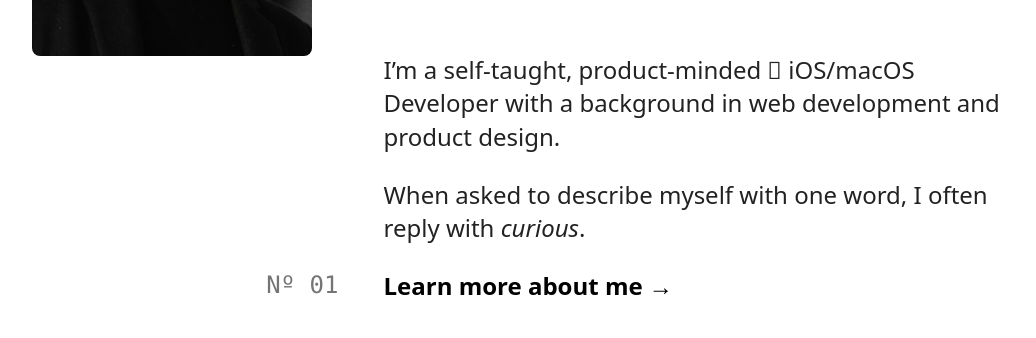
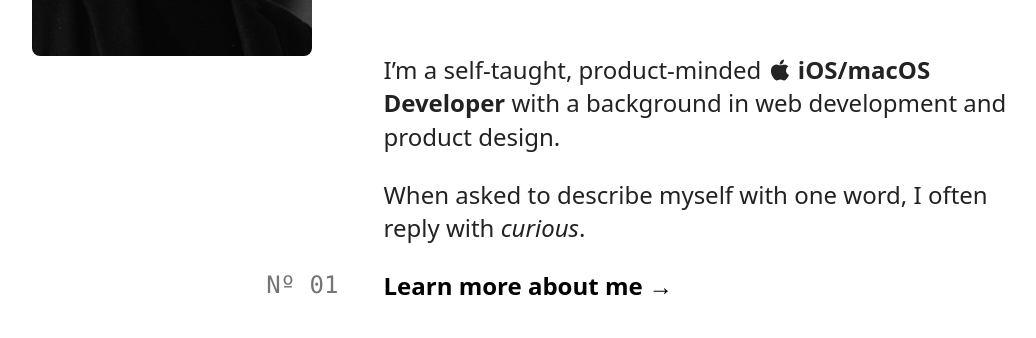
Before and after one commit to alexandersandberg/alexandersandberg.com, an Eleventy site: page content/index.njk in a window 1280 px wide. Shown: the part 462-800 px from the top of the page, without its empty margins (110-1146 px from the left). Built offline with nearby package versions, Linux system fonts and the light colour scheme; Eleventy itself is replaced by a stand-in of ours; files that its build step writes are made by us from their sources; no server answers; files whose address does not match are found by name; what contentful would draw is missing.

Commit message:
add icons

```diff
--- /dev/null
+++ b/_includes/components/icon.njk
@@ -0,0 +1,25 @@
+{% macro icon(name = "") %}
+	{% if name %}
+		<svg class="icon" xmlns="http://www.w3.org/2000/svg" viewBox="0 0 512 512">
+			{% if name == "apple" %}
+				<path d="M349.13 136.86c-40.32 0-57.36 19.24-85.44 19.24-28.79 0-50.75-19.1-85.69-19.1-34.2 0-70.67 20.88-93.83 56.45-32.52 50.16-27 144.63 25.67 225.11 18.84 28.81 44 61.12 77 61.47h.6c28.68 0 37.2-18.78 76.67-19h.6c38.88 0 46.68 18.89 75.24 18.89h.6c33-.35 59.51-36.15 78.35-64.85 13.56-20.64 18.6-31 29-54.35-76.19-28.92-88.43-136.93-13.08-178.34-23-28.8-55.32-45.48-85.79-45.48z"/><path d="M340.25 32c-24 1.63-52 16.91-68.4 36.86-14.88 18.08-27.12 44.9-22.32 70.91h1.92c25.56 0 51.72-15.39 67-35.11 14.72-18.77 25.88-45.37 21.8-72.66z"/>
+			{% endif %}
+
+			{% if name == "twitter" %}
+				<path d="M496 109.5a201.8 201.8 0 01-56.55 15.3 97.51 97.51 0 0043.33-53.6 197.74 197.74 0 01-62.56 23.5A99.14 99.14 0 00348.31 64c-54.42 0-98.46 43.4-98.46 96.9a93.21 93.21 0 002.54 22.1 280.7 280.7 0 01-203-101.3A95.69 95.69 0 0036 130.4c0 33.6 17.53 63.3 44 80.7A97.5 97.5 0 0135.22 199v1.2c0 47 34 86.1 79 95a100.76 100.76 0 01-25.94 3.4 94.38 94.38 0 01-18.51-1.8c12.51 38.5 48.92 66.5 92.05 67.3A199.59 199.59 0 0139.5 405.6a203 203 0 01-23.5-1.4A278.68 278.68 0 00166.74 448c181.36 0 280.44-147.7 280.44-275.8 0-4.2-.11-8.4-.31-12.5A198.48 198.48 0 00496 109.5z"/>
+			{% endif %}
+
+			{% if name == "github" %}
+				<path d="M256 32C132.3 32 32 134.9 32 261.7c0 101.5 64.2 187.5 153.2 217.9a17.56 17.56 0 003.8.4c8.3 0 11.5-6.1 11.5-11.4 0-5.5-.2-19.9-.3-39.1a102.4 102.4 0 01-22.6 2.7c-43.1 0-52.9-33.5-52.9-33.5-10.2-26.5-24.9-33.6-24.9-33.6-19.5-13.7-.1-14.1 1.4-14.1h.1c22.5 2 34.3 23.8 34.3 23.8 11.2 19.6 26.2 25.1 39.6 25.1a63 63 0 0025.6-6c2-14.8 7.8-24.9 14.2-30.7-49.7-5.8-102-25.5-102-113.5 0-25.1 8.7-45.6 23-61.6-2.3-5.8-10-29.2 2.2-60.8a18.64 18.64 0 015-.5c8.1 0 26.4 3.1 56.6 24.1a208.21 208.21 0 01112.2 0c30.2-21 48.5-24.1 56.6-24.1a18.64 18.64 0 015 .5c12.2 31.6 4.5 55 2.2 60.8 14.3 16.1 23 36.6 23 61.6 0 88.2-52.4 107.6-102.3 113.3 8 7.1 15.2 21.1 15.2 42.5 0 30.7-.3 55.5-.3 63 0 5.4 3.1 11.5 11.4 11.5a19.35 19.35 0 004-.4C415.9 449.2 480 363.1 480 261.7 480 134.9 379.7 32 256 32z"/>
+			{% endif %}
+
+			{% if name == "linkedin" %}
+				<path d="M444.17 32H70.28C49.85 32 32 46.7 32 66.89v374.72C32 461.91 49.85 480 70.28 480h373.78c20.54 0 35.94-18.21 35.94-38.39V66.89C480.12 46.7 464.6 32 444.17 32zm-273.3 373.43h-64.18V205.88h64.18zM141 175.54h-.46c-20.54 0-33.84-15.29-33.84-34.43 0-19.49 13.65-34.42 34.65-34.42s33.85 14.82 34.31 34.42c-.01 19.14-13.31 34.43-34.66 34.43zm264.43 229.89h-64.18V296.32c0-26.14-9.34-44-32.56-44-17.74 0-28.24 12-32.91 23.69-1.75 4.2-2.22 9.92-2.22 15.76v113.66h-64.18V205.88h64.18v27.77c9.34-13.3 23.93-32.44 57.88-32.44 42.13 0 74 27.77 74 87.64z"/>
+			{% endif %}
+
+			{% if name == "email" %}
+				<path d="M96.044 426.699H420.625C459.462 426.699 482 404.161 482 361.098V138.741C482 95.6781 459.261 73.1406 415.796 73.1406H91.2145C52.3774 73.1406 29.8398 95.4769 29.8398 138.741V361.098C29.8398 404.161 52.5787 426.699 96.044 426.699ZM233.282 256.862L86.7875 111.978C89.6047 111.374 92.8243 110.971 96.2452 110.971H415.595C419.217 110.971 422.436 111.374 425.455 112.179L279.162 256.862C270.71 265.112 263.667 268.735 256.222 268.735C248.776 268.735 241.733 264.911 233.282 256.862ZM67.4695 141.558L176.938 249.215L67.4695 357.476V141.558ZM335.506 249.215L444.37 142.162V357.074L335.506 249.215ZM96.2452 388.667C92.6231 388.667 89.2022 388.264 86.1838 387.66L201.488 273.363L212.354 284.229C227.044 298.516 241.13 304.553 256.222 304.553C271.113 304.553 285.4 298.516 299.888 284.229L310.956 273.363L426.058 387.459C422.839 388.264 419.418 388.667 415.595 388.667H96.2452Z"/>
+			{% endif %}
+		</svg>
+	{% endif %}
+{% endmacro %}
--- a/_includes/partials/social-links.njk
+++ b/_includes/partials/social-links.njk
@@ -1,16 +1,16 @@
 <nav aria-label="Social and contact">
 	<ul>
 		<li>
-			<a href="https://twitter.com/{{ metadata.author.twitter }}">Twitter</a>
+			<a class="large-body" href="https://twitter.com/{{ metadata.author.twitter }}">Twitter {{ icon("twitter") }}</a>
 		</li>
 		<li>
-			<a href="https://github.com/{{ metadata.author.github }}">GitHub</a>
+			<a class="large-body" href="https://github.com/{{ metadata.author.github }}">GitHub {{ icon("github") }}</a>
 		</li>
 		<li>
-			<a href="https://linkedin.com/in/{{ metadata.author.linkedin }}">LinkedIn</a>
+			<a class="large-body" href="https://linkedin.com/in/{{ metadata.author.linkedin }}">LinkedIn {{ icon("linkedin") }}</a>
 		</li>
 		<li>
-			<a href="mailto:{{ metadata.author.email }}">Email</a>
+			<a class="large-body" href="mailto:{{ metadata.author.email }}">Email {{ icon("email") }}</a>
 		</li>
 	</ul>
 </nav>
--- a/content/index.njk
+++ b/content/index.njk
@@ -6,6 +6,7 @@ eleventyComputed:
 ---
 
 {% from 'components/intro-link.njk' import introLink with context %}
+{% from 'components/icon.njk' import icon %}
 
 <div id="intro">
 	<div id="intro-aside">
@@ -28,7 +29,8 @@ eleventyComputed:
 		<div class="spacer-l"></div>
 
 		<div class="separator-l">
-			<p>I’m a self-taught, product-minded  iOS/macOS Developer with a background in web development and product design.</p>
+			<p>I’m a self-taught, product-minded {{ icon("apple") }}
+				<b>iOS/macOS Developer</b> with a background in web development and product design.</p>
 			<p>When asked to describe myself with one word, I often reply with <em>curious</em>.</p>
 			<div class="spacer-s"></div>
 			{{ introLink("about", "Learn more about me →") }}
--- a/css/components.css
+++ b/css/components.css
@@ -67,6 +67,16 @@
 	height: 48px;
 }
 
+.icon {
+	display: inline-block;
+	width: 1em;
+	height: 1em;
+	font-size: inherit;
+	color: inherit;
+	fill: currentColor;
+	vertical-align: -0.125em;
+}
+
 @media (prefers-color-scheme: light) {
 	#intro h1 {
 		filter: drop-shadow(20px 0px 50px var(--background));
```
